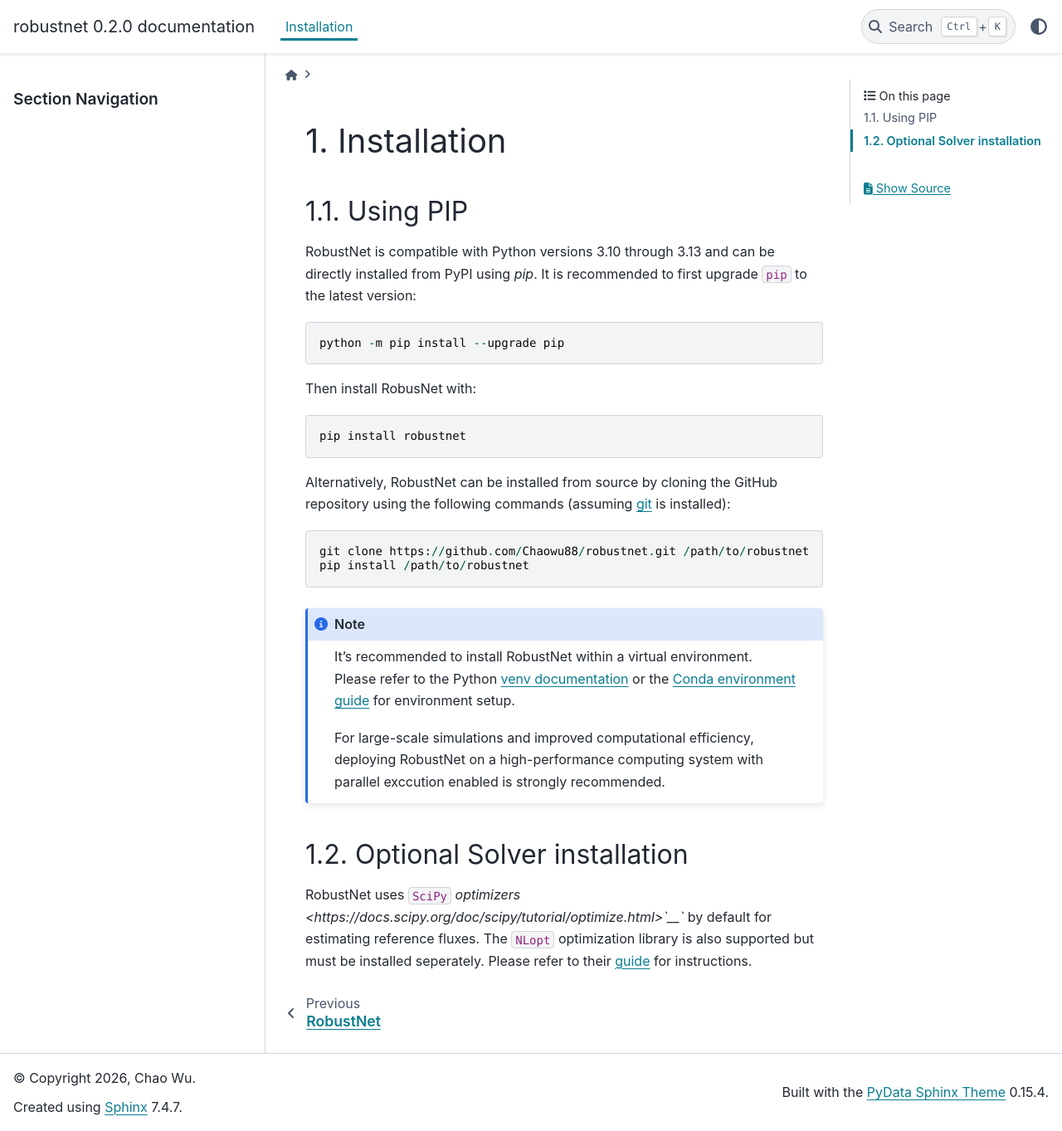
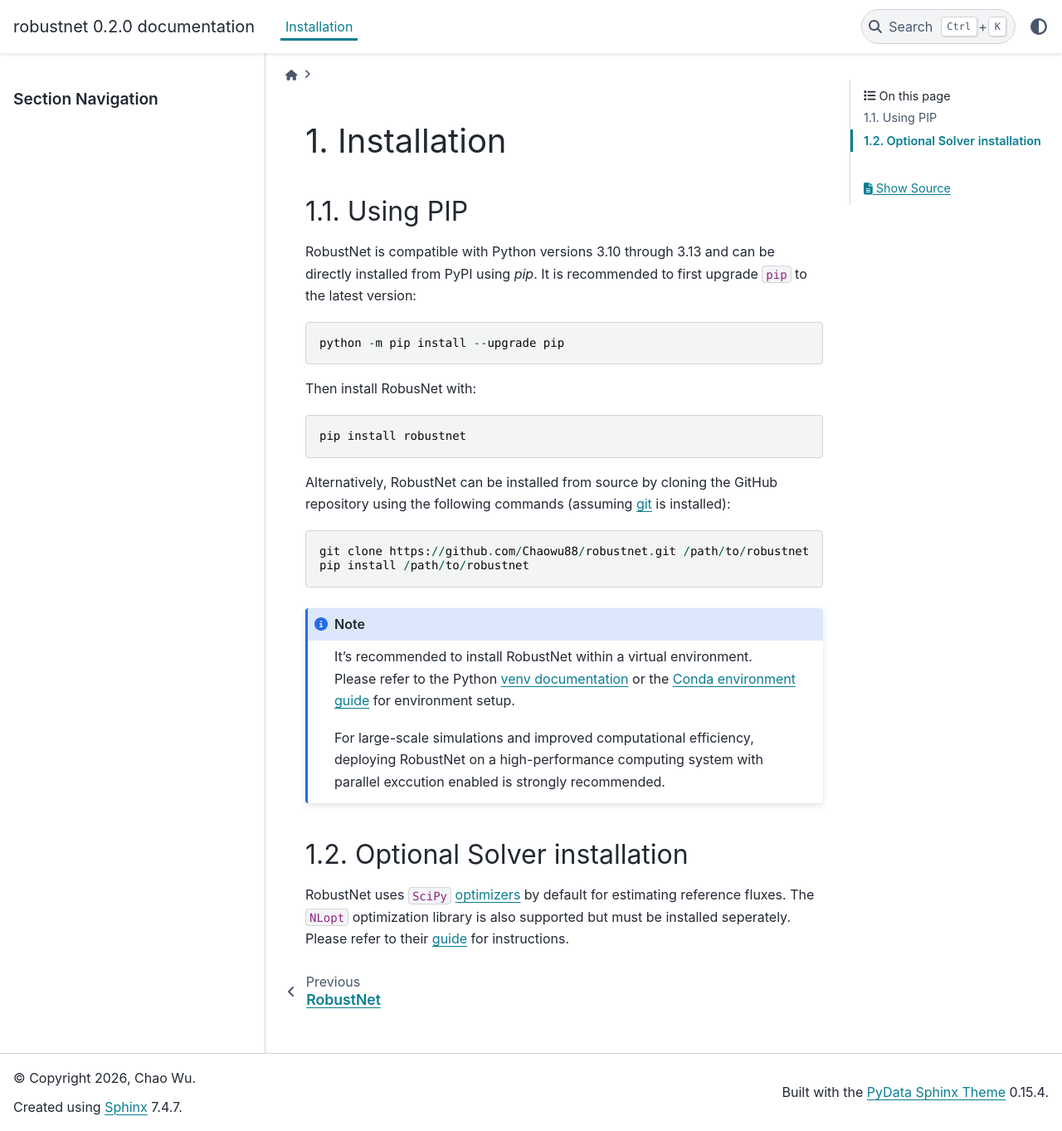
Before and after one commit to Chaowu88/robustnet, a Sphinx documentation site: the page built from docs/source/installation.rst, in a window 1280 px wide and 1363 px high. Shown: the whole window at 83% size. Built offline with Sphinx 7.4.7 and the PyData theme 0.15.4, drawn with Linux system fonts in a browser that asks for light colours; pages that are not in the unit, such as notebooks, are missing from menus.

Commit message:
Add files via upload

```diff
--- a/docs/source/installation.rst
+++ b/docs/source/installation.rst
@@ -31,4 +31,4 @@
 Optional Solver installation
 ----------------------------
 
-RobustNet uses ``SciPy`` `optimizers <https://docs.scipy.org/doc/scipy/tutorial/optimize.html>`__`` by default for estimating reference fluxes. The ``NLopt`` optimization library is also supported but must be installed seperately. Please refer to their `guide <https://nlopt.readthedocs.io/en/latest/NLopt_Installation/>`__ for instructions.
+RobustNet uses ``SciPy`` `optimizers <https://docs.scipy.org/doc/scipy/tutorial/optimize.html>`__ by default for estimating reference fluxes. The ``NLopt`` optimization library is also supported but must be installed seperately. Please refer to their `guide <https://nlopt.readthedocs.io/en/latest/NLopt_Installation/>`__ for instructions.
```
